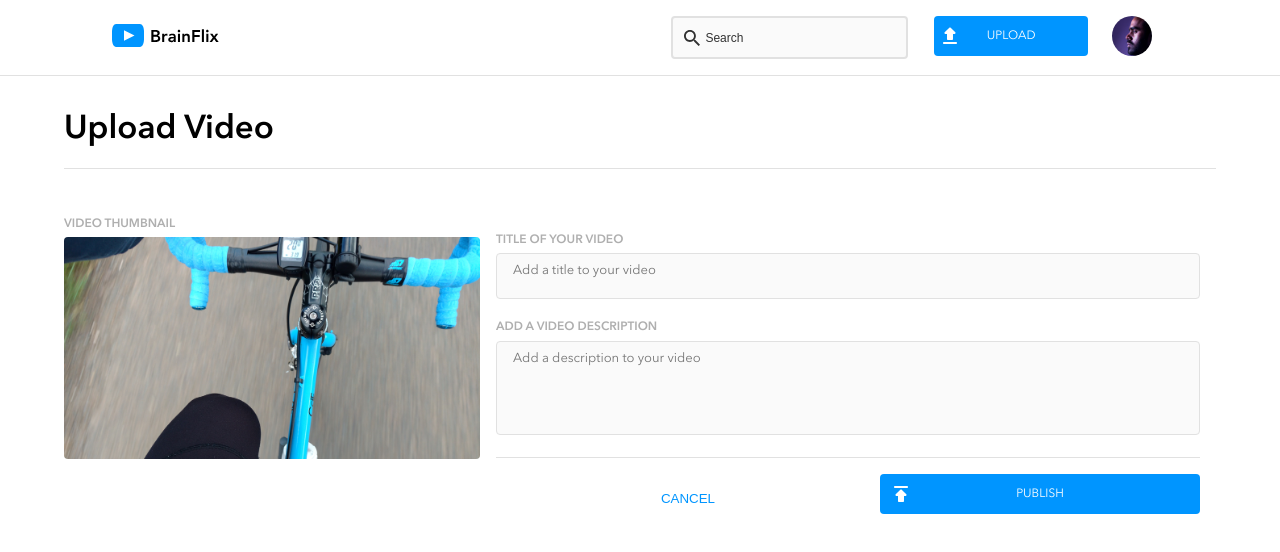
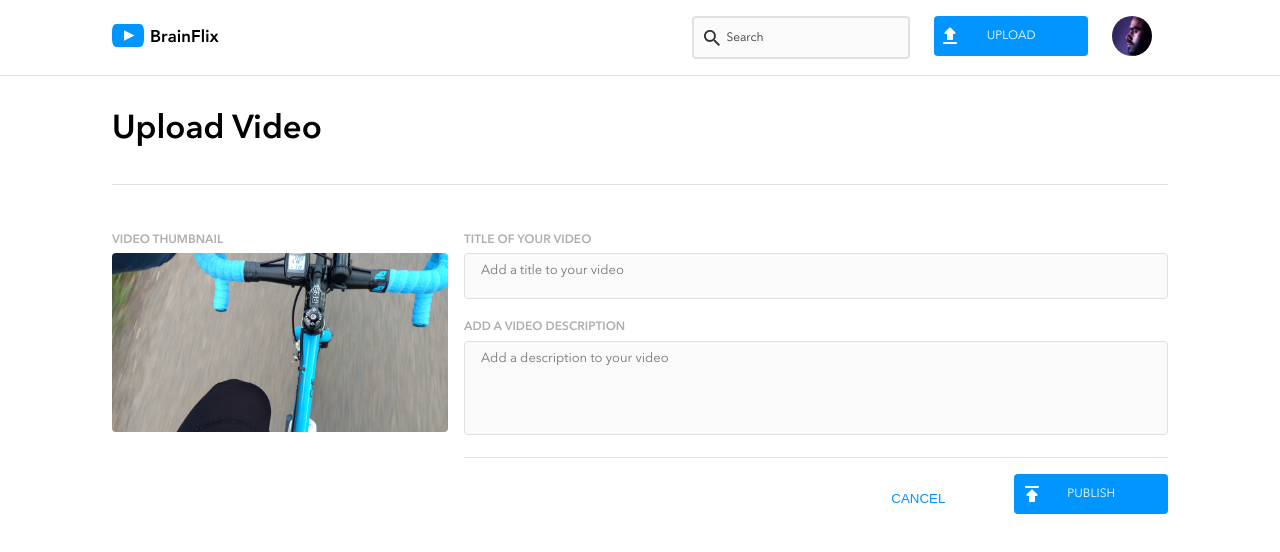
Before and after one commit to ldietz08/brainflix, a React (Create React App) app: page /upload in a window 1280 px wide. Shown: the top 552 px of the page. Built offline with nearby package versions, Linux system fonts and the light colour scheme.

Commit message:
Adjusted layout of upload page

```diff
--- a/src/components/header/Header.scss
+++ b/src/components/header/Header.scss
@@ -28,6 +28,7 @@
   &__searchBar-input {
     @include text.labels-buttons-mobile;
     font-weight: 400;
+    font-family: "Avenir";
     background-image: url(../../assets/icons/search.svg);
     background-repeat: no-repeat;
     background-size: 1rem;
@@ -69,7 +70,7 @@
     text-transform: uppercase;
     background-image: url(../../assets/icons/upload.svg);
     background-repeat: no-repeat;
-    background-position: 3%;
+    background-position: 4%;
 
     &:hover {
       background-color: $dark-blue;
--- a/src/components/videoList/videoList.scss
+++ b/src/components/videoList/videoList.scss
@@ -92,7 +92,7 @@
         @include text.body-copy-desktop-tablet;
     }
     &__title-main {
-      padding-top: 1.5rem;
+      padding-top: 2rem;
     }
   }
 }
--- a/src/index.js
+++ b/src/index.js
@@ -3,14 +3,12 @@ import ReactDOM from "react-dom/client";
 import Home from "./pages/home/Home.js";
 import Upload from "./pages/upload/Upload.js"
 import Publish from "./pages/publish/Publish"
-// import Header from "./components/header/Header.js";
 import { BrowserRouter, Routes, Route } from "react-router-dom";
 
 const root = ReactDOM.createRoot(document.getElementById("root"));
 root.render(
   <React.StrictMode>
     <BrowserRouter>
-      {/* <Header /> */}
       <Routes>
         <Route path="/" element={<Home />} />
         <Route path="home" element={<Home />} />
--- a/src/pages/upload/upload.scss
+++ b/src/pages/upload/upload.scss
@@ -93,7 +93,7 @@
     text-transform: uppercase;
     background-image: url(../../assets/icons/publish.svg);
     background-repeat: no-repeat;
-    background-position: 3%;
+    background-position: 4%;
 
     &:hover {
       background-color: $dark-blue;
@@ -113,13 +113,13 @@
 @include breakpoints.medium {
   .upload {
     &__container {
-      padding: 1rem;
+      padding: 1rem 2.5rem;
     }
     &__title {
       @include text.page-header-desktop-tablet;
       font-weight: 600;
       border-bottom: 1px solid $mercury;
-      padding-bottom: 1rem;
+      padding-bottom: 2rem;
     }
   }
   .hero {
@@ -135,11 +135,11 @@
       padding-top: 1rem;
     }
     &--publish {
-      width: 25vw;
+      width: 20vw;
     }
     &--cancel {
       margin-top: 1rem;
-      width: 30vw;
+      width: 25vw;
     }
   }
 }
@@ -147,20 +147,36 @@
 @include breakpoints.large {
   .upload {
     &__container {
-      padding: 1rem 4rem;
+      height: 90vh;
+      padding: 1rem 7rem;
     }
     &__wrapper {
       display: flex;
+      justify-content: center;
     }
   }
   .hero {
     &__img {
-      width: 100%;
+      width: 21rem;
     }
   }
   .input {
     &__container {
-      padding: 1rem;
+      padding-left: 1rem;
+    }
+    &__body {
+      &--title {
+        width: 44rem;
+      }
+    }
+  }
+    .btn {
+    &--publish {
+      width: 12vw;
+    }
+    &--cancel {
+      margin-top: 1rem;
+      width: 15vw;
     }
   }
 }
```
